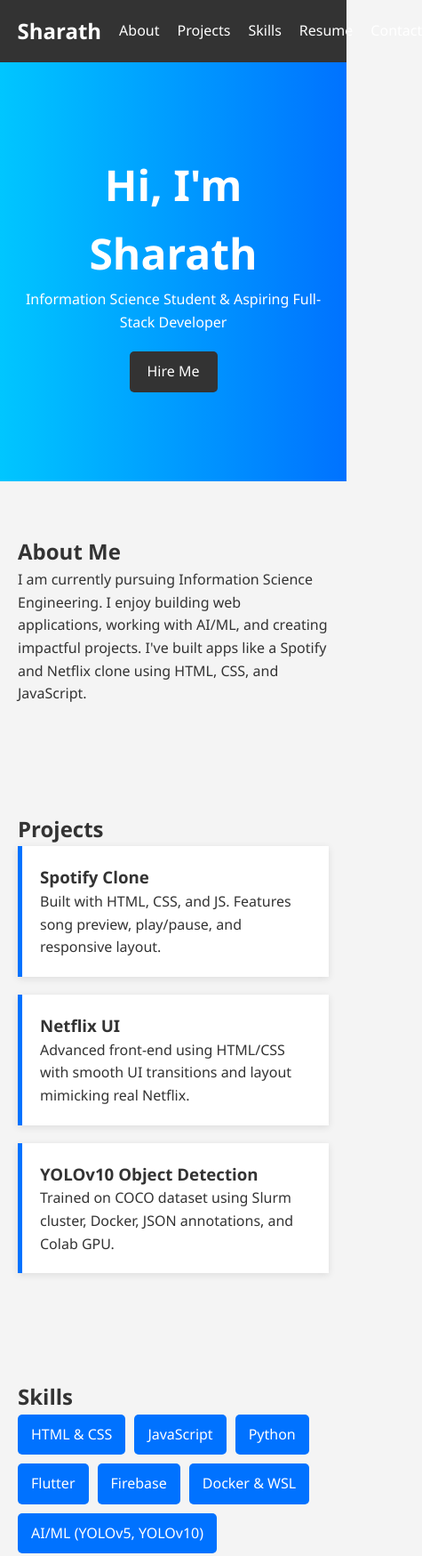
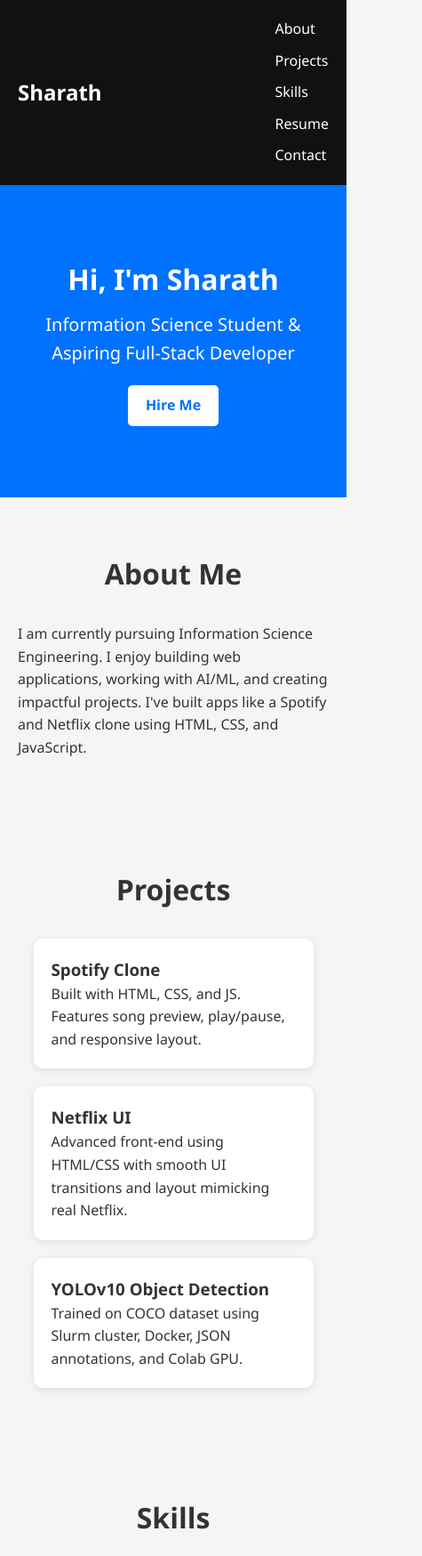
Before and after one commit to Sharathrama1234/portfolio, a plain HTML site: page index.html in a window 390 px wide. Shown: the top 1749 px of the page at 89% size, 475 px wide, since content can reach past the window. Drawn offline with Linux system fonts and the light colour scheme.

Commit message:
Update style.css

```diff
--- a/style.css
+++ b/style.css
@@ -1,100 +1,173 @@
+/* Base Reset */
 * {
   margin: 0;
   padding: 0;
   box-sizing: border-box;
 }
+
 body {
   font-family: 'Segoe UI', sans-serif;
   line-height: 1.6;
-  background: #f4f4f4;
+  background-color: #f5f5f5;
   color: #333;
 }
+
 header {
-  background: #333;
-  color: #fff;
-  padding: 1rem 0;
+  background-color: #111;
+  padding: 20px;
+  position: sticky;
+  top: 0;
+  z-index: 1000;
 }
+
 nav {
   display: flex;
   justify-content: space-between;
   align-items: center;
-  width: 90%;
+  flex-wrap: wrap;
+  max-width: 1200px;
   margin: auto;
 }
+
 .logo {
-  font-size: 1.5rem;
+  font-size: 24px;
+  color: #fff;
   font-weight: bold;
 }
+
 .nav-links {
   list-style: none;
   display: flex;
+  flex-wrap: wrap;
+  gap: 20px;
 }
-.nav-links li {
-  margin-left: 20px;
+
+.nav-links li a {
+  text-decoration: none;
+  color: #fff;
+  font-weight: 500;
+  transition: color 0.3s;
 }
-.nav-links a {
+
+.nav-links li a:hover {
+  color: #00bfff;
+}
+
+.hero {
+  background: #0072ff;
   color: white;
-  text-decoration: none;
-  font-weight: 500;
+  text-align: center;
+  padding: 80px 20px;
 }
-.hero {
-  background: linear-gradient(to right, #00c6ff, #0072ff);
-  color: white;
-  padding: 100px 20px;
-  text-align: center;
+
+.hero h1 {
+  font-size: 48px;
+  margin-bottom: 10px;
 }
-.hero-content h1 {
-  font-size: 3rem;
+
+.hero p {
+  font-size: 20px;
+  margin-bottom: 20px;
 }
+
 .btn {
   display: inline-block;
-  margin-top: 20px;
+  background: #fff;
+  color: #0072ff;
   padding: 10px 20px;
-  background: #333;
-  color: white;
+  border-radius: 5px;
+  font-weight: bold;
   text-decoration: none;
-  border-radius: 5px;
+  transition: 0.3s;
+  border: none;
+  cursor: pointer;
 }
+
+.btn:hover {
+  background: #eaeaea;
+}
+
 section {
   padding: 60px 20px;
   max-width: 1000px;
   margin: auto;
 }
+
+h2 {
+  text-align: center;
+  margin-bottom: 30px;
+  font-size: 32px;
+}
+
 .project-grid {
-  display: grid;
-  grid-template-columns: repeat(auto-fit, minmax(250px, 1fr));
+  display: flex;
+  flex-wrap: wrap;
   gap: 20px;
+  justify-content: center;
 }
+
 .project-card {
   background: white;
   padding: 20px;
-  border-left: 5px solid #0072ff;
+  border-radius: 10px;
+  width: 300px;
   box-shadow: 0 2px 8px rgba(0,0,0,0.1);
 }
-.skills ul, .skill-list {
+
+.skill-list {
+  list-style: none;
   display: flex;
   flex-wrap: wrap;
-  gap: 10px;
-  list-style: none;
+  justify-content: center;
+  gap: 15px;
 }
-.skills li {
+
+.skill-list li {
   background: #0072ff;
   color: white;
   padding: 10px 15px;
   border-radius: 5px;
 }
-.contact form {
+
+.resume {
+  text-align: center;
+}
+
+form {
   display: flex;
   flex-direction: column;
+  gap: 15px;
+  max-width: 500px;
+  margin: auto;
 }
-.contact input, .contact textarea {
-  margin-bottom: 15px;
+
+input, textarea {
   padding: 10px;
+  font-size: 16px;
+  border-radius: 5px;
   border: 1px solid #ccc;
 }
+
 footer {
-  background: #333;
+  background-color: #111;
   color: white;
   text-align: center;
-  padding: 15px;
+  padding: 20px;
+  margin-top: 40px;
 }
+
+@media (max-width: 768px) {
+  .hero h1 {
+    font-size: 32px;
+  }
+
+  .project-card {
+    width: 90%;
+  }
+
+  .nav-links {
+    flex-direction: column;
+    gap: 10px;
+    align-items: flex-start;
+  }
+}
```
